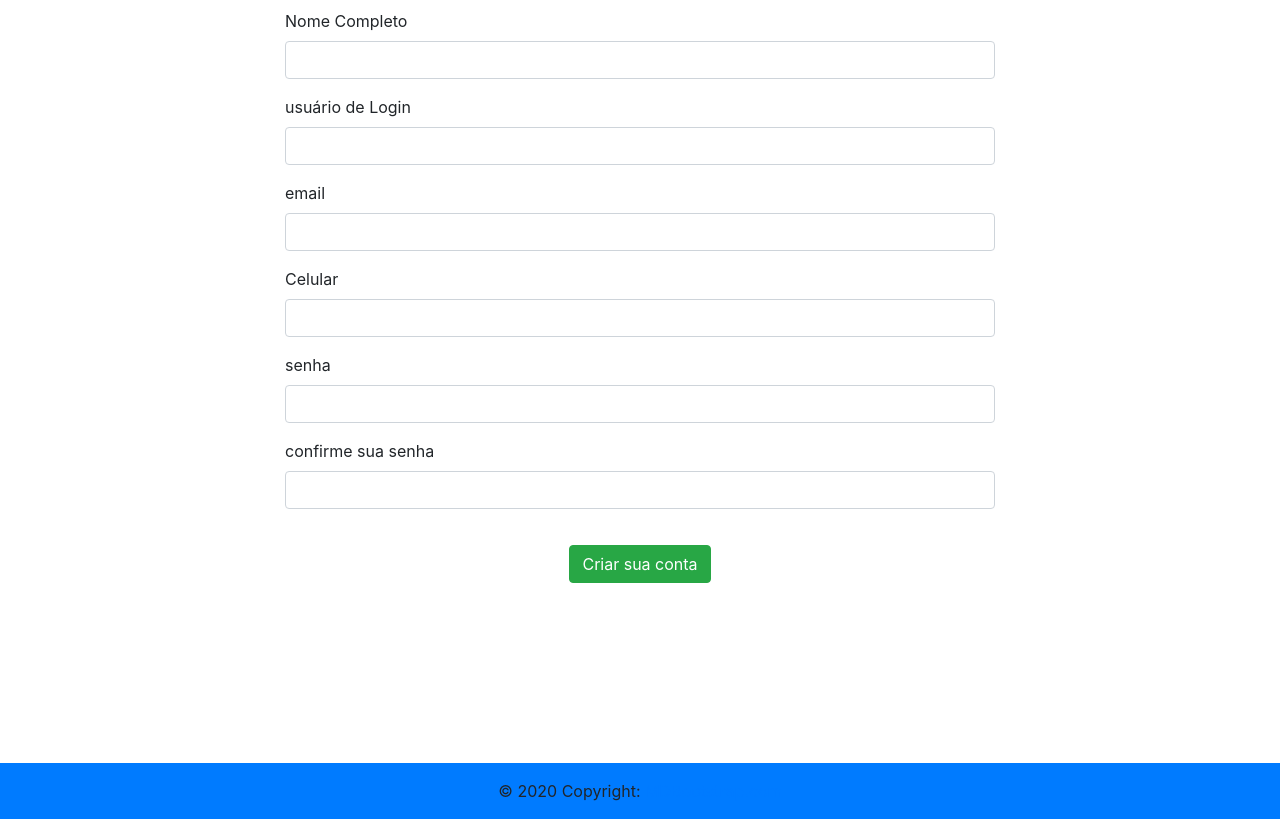
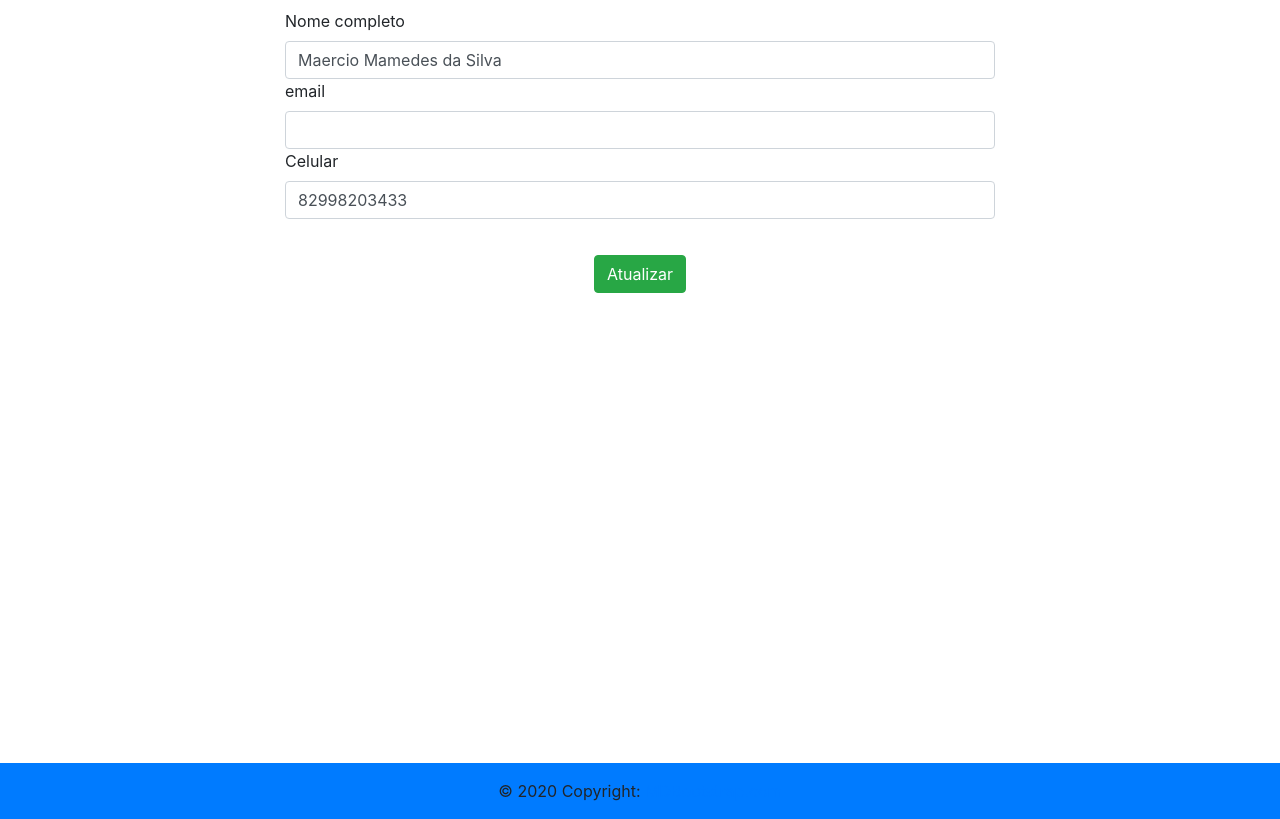
Before and after one commit to MaercioMamedes/django-finance, a Django app: template templates/appUsers/updateUser.html in a window 1280 px wide. Shown: the part 87-906 px from the top of the page. Run offline with Django 3.2, Linux system fonts and the light colour scheme; the template is opened without the code that fills it: values that come from a table or form of the project are taken from there, others are empty; data comes from the database, SQL or seed files in the repository; both versions use the stored data as it was after the commit; some libraries are stand-ins or nearby versions.

Commit message:
update user

```diff
--- a/apps/appUsers/helpers/validator.py
+++ b/apps/appUsers/helpers/validator.py
@@ -1,6 +1,8 @@
 from unicodedata import numeric
 from django.contrib.auth.models import  User
 
+
+# TESTAR ESSES VALIDADORES
 
 """Verifica campos em branco"""
 
--- a/apps/appUsers/urls.py
+++ b/apps/appUsers/urls.py
@@ -1,8 +1,9 @@
 from django.urls import path
-from appUsers.views import register, update_user_start
+from appUsers.views import register, update_user_start, update_user_end
 
 
 urlpatterns = [
     path('register', register, name='register'),
     path('update', update_user_start, name='update_user_start'),
+    path('update-finish', update_user_end, name='update_user_end'),
 ]
--- a/apps/appUsers/views/__init__.py
+++ b/apps/appUsers/views/__init__.py
@@ -1,2 +1,2 @@
 from .register import *
-from .updateUserStart import *
+from .updateUser import *
--- a/templates/appUsers/updateUser.html
+++ b/templates/appUsers/updateUser.html
@@ -10,27 +10,33 @@
         <div class="row">
             <div class="col-12">
                 <div class="section-heading">
-                    <h2>Criar conta</h2>
+                    <h2>Atualização de cadastro</h2>
                 </div>
             </div>
         </div>
         <div class="row">
             <div class="col-12">
                 <div class="contact-form-area">
-                    <form action="{% url 'register' %}" method="POST">
+                    <form action="{% url 'update_user_end' %}" method="POST">
                         {% csrf_token %}
 
                         <section class=" container col-8">
 
-                            {% for field in user_form.visible_fields %}
                             <div class="form-group">
-                                <label for="{{ field.id_for_label }}">{{field.label}}</label>
-                                {{ field|add_class:'form-control' }}
+                                <label for="fullname">Nome completo</label>
+                                <input type="text" id="fullname" name="fullname" class="form-control" value="{{ user_app.full_name }}" >
+
+                                <label for="email">email</label>
+                                <input type="email" name="email" id="email" class="form-control" value="{{ user.email }}">
+
+                                <label for="cell">Celular</label>
+                                <input type="number" name="cell" id="cell" class="form-control" value="{{ user_app.cell }}" >
+
                             </div>
-                            {% endfor %}
+
 
                             <div class="col-12 text-center">
-                                <button class="btn btn-success" type="submit" style="margin-top: 20px;">Criar sua conta</button>
+                                <button class="btn btn-success" type="submit" style="margin-top: 20px;">Atualizar</button>
                             </div>
                         </section>
                     </form>
```
Also changed, not shown: apps/appUsers/views/updateUser.py (added, +31 -0 lines), apps/appUsers/views/updateUserStart.py (deleted, +0 -8 lines), db.sqlite3.
